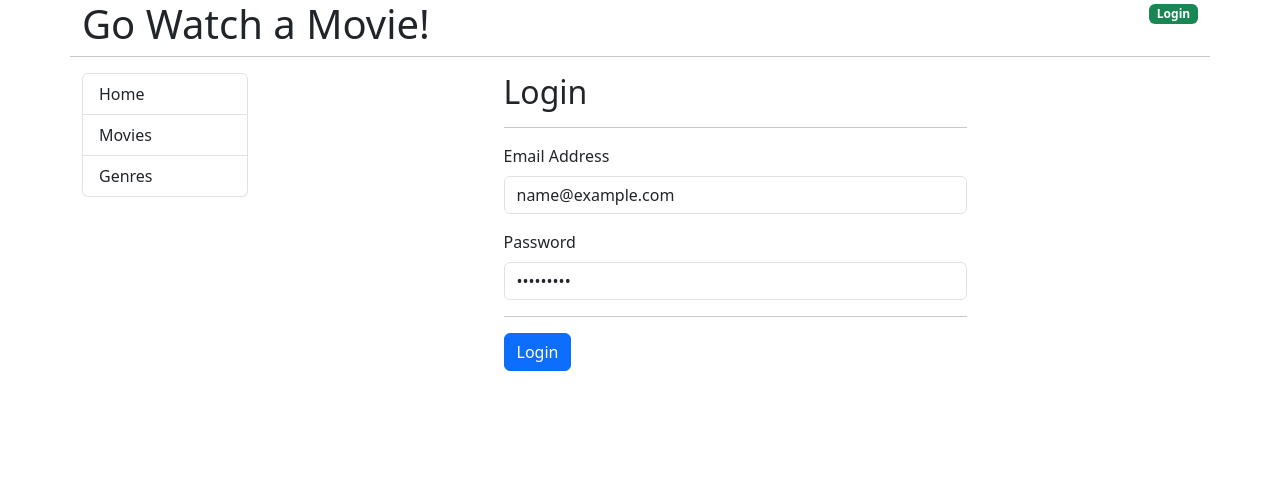
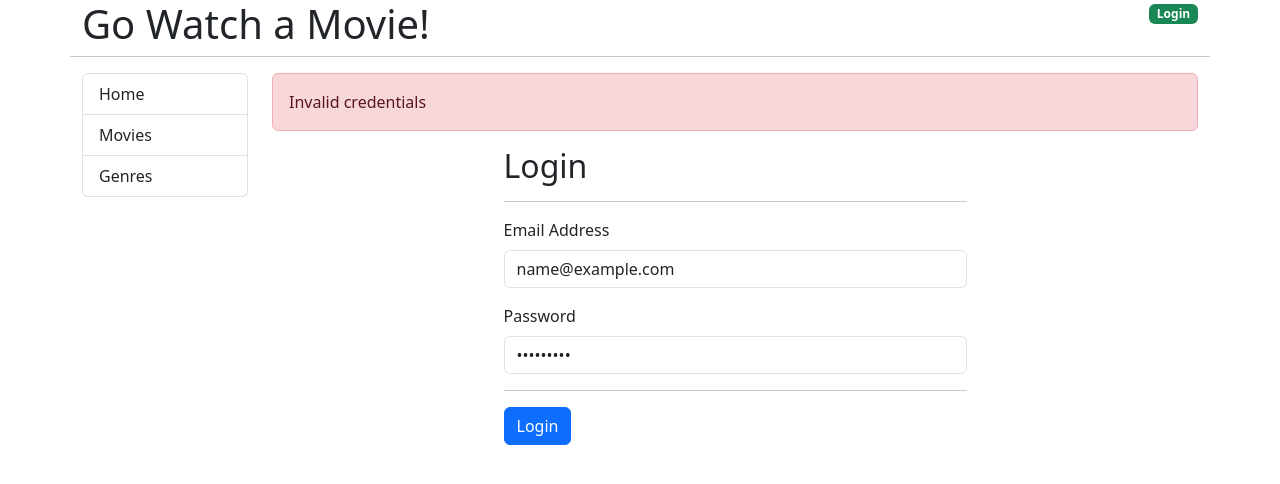
Before and after one commit to jovanSlavujevic96/MovieBrowser-Go-React, a React (Create React App) app in the folder frontend/go-movies-front-end/: page /login in a window 1280 px wide. Both pictures are taken after typing "name@example.com", "Sample123" into the empty fields and a click on the input "Login". Shown: the top 484 px of the page. Built offline with nearby package versions, Linux system fonts and the light colour scheme.

Commit message:
Adding error messages and redirects to the Login comonent

```diff
--- a/frontend/go-movies-front-end/src/App.js
+++ b/frontend/go-movies-front-end/src/App.js
@@ -1,8 +1,12 @@
 import { useState } from "react";
 import { Link, Outlet } from "react-router-dom";
 
+import Alert from "./components/Alert";
+
 function App() {
   const [jwtToken, setJwtToken] = useState("");
+  const [alertMessage, setAlertMessage] = useState("");
+  const [alertClassName, setAlertClassName] = useState("d-none");
 
   return (
     <div className="container">
@@ -69,10 +73,13 @@
           </nav>
         </div>
         <div className="col-md-10">
+          <Alert message={alertMessage} className={alertClassName} />
           <Outlet
             context={{
               jwtToken,
               setJwtToken,
+              setAlertClassName,
+              setAlertMessage,
             }}
           />
         </div>
--- /dev/null
+++ b/frontend/go-movies-front-end/src/components/Alert.js
@@ -0,0 +1,9 @@
+const Alert = (props) => {
+  return (
+    <div className={"alert " + props.className} role="alert">
+      {props.message}
+    </div>
+  );
+};
+
+export default Alert;
--- a/frontend/go-movies-front-end/src/components/Login.js
+++ b/frontend/go-movies-front-end/src/components/Login.js
@@ -1,12 +1,16 @@
 import { useState } from "react";
 import Input from "./form/Input";
-import { useOutletContext } from "react-router-dom";
+import { useNavigate, useOutletContext } from "react-router-dom";
 
 const Login = () => {
   const [email, setEmail] = useState("");
   const [password, setPassword] = useState("");
 
   const { setJwtToken } = useOutletContext();
+  const { setAlertMessage } = useOutletContext();
+  const { setAlertClassName } = useOutletContext();
+
+  const navigate = useNavigate();
 
   const handleSubmit = (event) => {
     event.preventDefault();
@@ -15,6 +19,12 @@
 
     if (email === "admin@example.com") {
       setJwtToken("abc");
+      setAlertClassName("d-none");
+      setAlertMessage("");
+      navigate("/");
+    } else {
+      setAlertClassName("alert-danger");
+      setAlertMessage("Invalid credentials");
     }
   };
 
```
